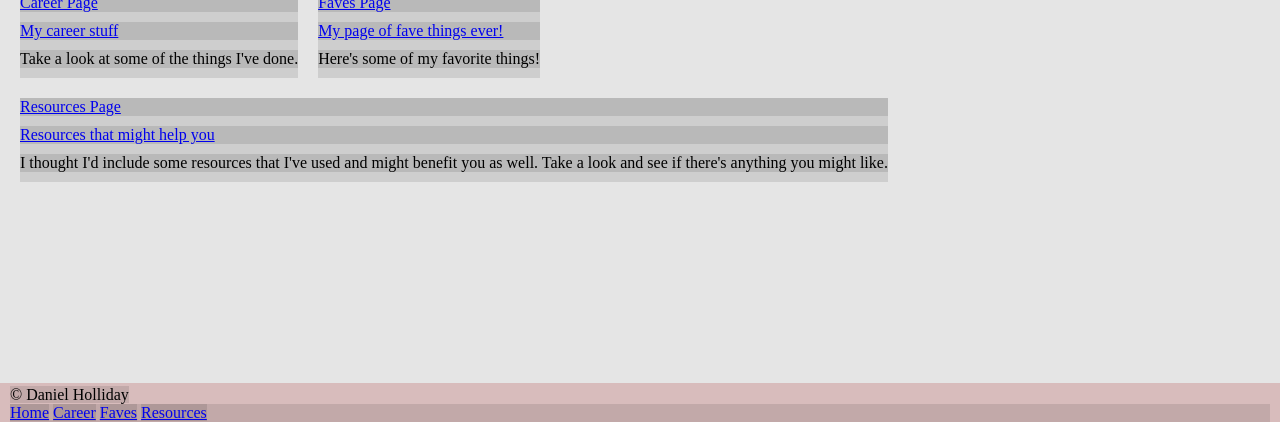
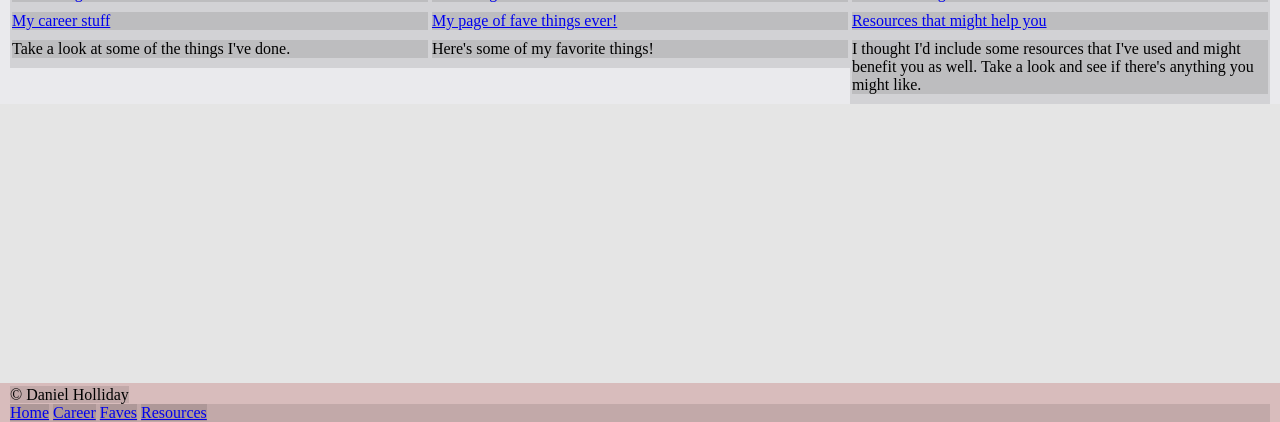
Before and after one commit to dholliday3/Personal-Website-Learning, a plain HTML site: page index.html in a window 1280 px wide. Shown: the part 378-800 px from the top of the page. Drawn offline with Linux system fonts and the light colour scheme.

Commit message:
updated using inline-block

```diff
--- a/index.html
+++ b/index.html
@@ -51,17 +51,17 @@
                 <h3>My career stuff</h3>
             </a>
             <p>Take a look at some of the things I've done.</p>
-        </div>
+        </div><!--
 
-        <div class="inner_div" id="faves_container">
+        --><div class="inner_div" id="faves_container">
             <a href="faves.html">
                 <h5>Faves Page</h5>
                 <h3>My page of fave things ever!</h3>
             </a>
             <p>Here's some of my favorite things!</p>
-        </div>
+        </div><!--
 
-        <div class="inner_div" id="resources_container">
+        --><div class="inner_div" id="resources_container">
             <a href="resources.html">
                 <h5>Resources Page</h5>
                 <h3>Resources that might help you</h3>
--- a/style.css
+++ b/style.css
@@ -74,8 +74,11 @@ h1, h3, h4, h5, p {
 }
 
 .inner_div {
-    float: left;
-    margin: 10px;
+    width: 33.33%;
+    display: inline-block;
+    vertical-align: top;
+    padding-left: 2px;
+    padding-right: 2px;
 }
 
 header {
@@ -104,6 +107,7 @@ Clearfix
 }
 
 .reference {
+    display: inline-block;
     clear: both;
     *zoom: 1;
     background: #eaeaed;
@@ -115,7 +119,6 @@ footer {
     bottom: 0;
     background-color: #D8BCBC;
     color: black;
-    clear: both; /*used to clear floats --> always use AFTER */
-            /*   float is used on other objects */
-
+    /*clear: both;*/ /*used to clear floats --> always use AFTER */
+                /*   float is used on other objects */
 }
```
